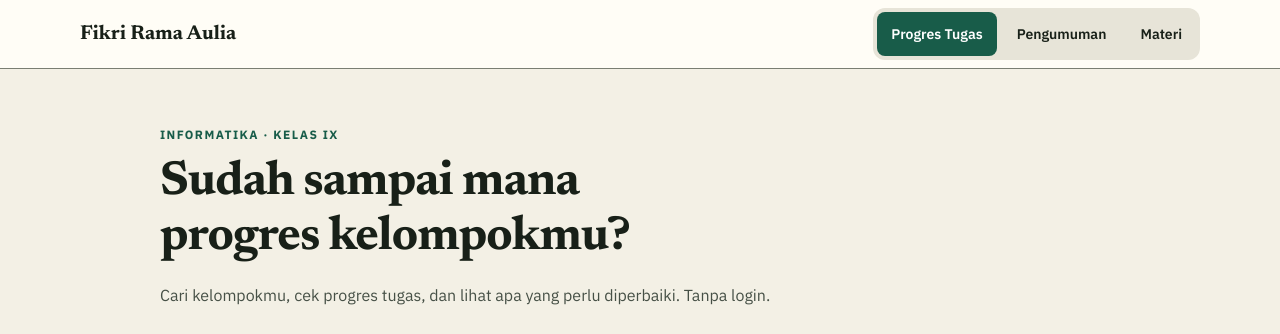
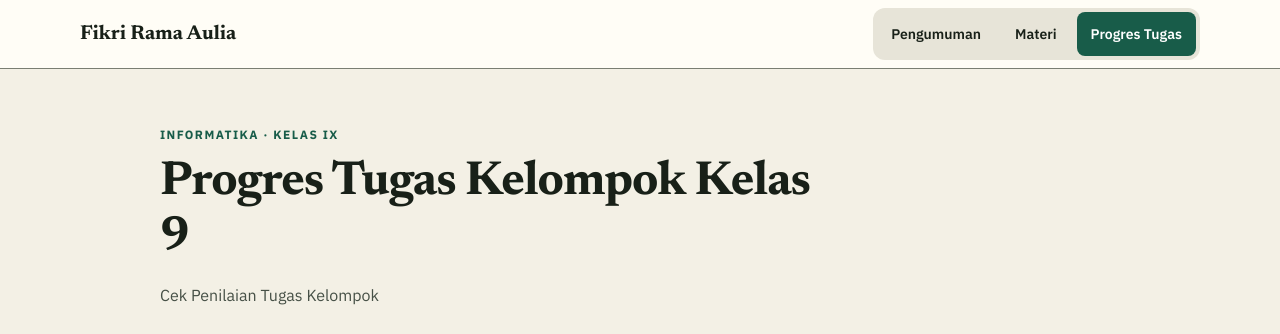
Before and after one commit to pikipici/school-web, a Next.js app in the folder frontend/: page / in a window 1280 px wide. Shown: the top 334 px of the page. Built offline with nearby package versions, Linux system fonts and the light colour scheme; no server answers.

Commit message:
fix(web): update progress heading and public navigation order

```diff
--- a/frontend/src/app/page.tsx
+++ b/frontend/src/app/page.tsx
@@ -5,8 +5,8 @@ import { SiteFooter, SiteHeader } from "@/components/site/SiteChrome";
 export const metadata: Metadata = { title: "Progres Tugas Kelompok", description: "Lihat progres tugas setiap kelompok dan catatan perbaikannya tanpa login." };
 export default function Home() {
  return <><SiteHeader/><main id="konten-utama" className="progress-home" tabIndex={-1}>
-  <div className="progress-intro"><p className="page-eyebrow">INFORMATIKA · KELAS IX</p><h1 className="page-title">Sudah sampai mana<br/>progres kelompokmu?</h1>
-  <p>Cari kelompokmu, cek progres tugas, dan lihat apa yang perlu diperbaiki. Tanpa login.</p></div>
+  <div className="progress-intro"><p className="page-eyebrow">INFORMATIKA · KELAS IX</p><h1 className="page-title">Progres Tugas Kelompok Kelas 9</h1>
+  <p>Cek Penilaian Tugas Kelompok</p></div>
   <section aria-label="Pencarian dan progres kelompok"><ProgressTable/></section>
   <p className="manual-footnote">Status diperbarui manual oleh guru, bukan otomatis dari email. Jika baru mengirim tugas, tunggu pembaruan dan periksa waktu pada kartu kelompok.</p>
  </main><SiteFooter/></>;
--- a/frontend/src/lib/site.ts
+++ b/frontend/src/lib/site.ts
@@ -5,7 +5,7 @@ export const SITE_DESCRIPTION =
   "Progres tugas kelompok Informatika kelas IX dan catatan perbaikan dari guru, terbuka tanpa login.";
 
 export const NAV_ITEMS = [
-  { href: "/", label: "Progres Tugas" },
   { href: "/pengumuman/", label: "Pengumuman" },
-  { href: "/materi/", label: "Materi" }
+  { href: "/materi/", label: "Materi" },
+  { href: "/", label: "Progres Tugas" }
 ] as const;
```
